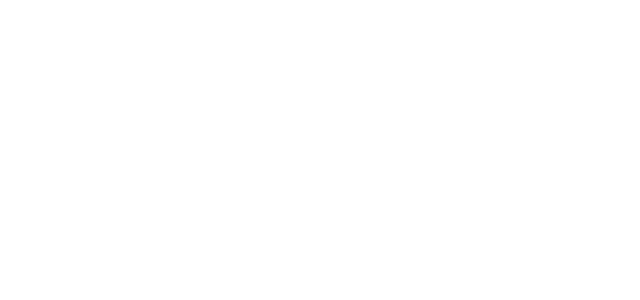
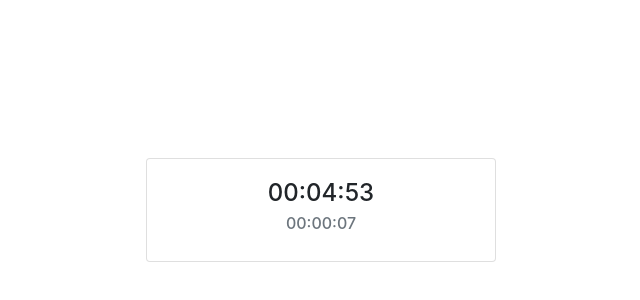
Before and after one commit to 19700101000000/go-livecomments, a Vue app in the folder vue-livecomments/: page /#/live/1 in a window 1280 px wide. Shown: the part 190-490 px from the top of the page, without its empty margins (319-959 px from the left). Built offline with nearby package versions, Linux system fonts and the light colour scheme.

Commit message:
Add Timer

```diff
--- /dev/null
+++ b/vue-livecomments/src/components/LiveMenu.vue
@@ -0,0 +1,40 @@
+<template>
+  <b-container id="live-screen-menu" class="h-100" fluid>
+    <b-row class="h-100 align-items-end pb-3">
+      <b-col>
+        <b-button
+          variant="outline-light">
+          Timer Setting
+        </b-button>
+        <b-button
+          variant="outline-light"
+          class="ml-3">
+          Live Setting
+        </b-button>
+      </b-col>
+      <b-col class="mx-auto text-right">
+        <b-button
+          variant="danger"
+          @click="onClickDummyComment">
+          Dummy Comment
+        </b-button>
+      </b-col>
+    </b-row>
+  </b-container>
+</template>
+
+<script>
+export default {
+  methods: {
+    onClickDummyComment () {
+      this.$emit('clickDummyComment')
+    },
+  }
+}
+</script>
+
+<style scope>
+#live-screen-menu {
+  background-color: rgba(0, 0, 0, 0.8);
+}
+</style>
--- /dev/null
+++ b/vue-livecomments/src/components/Timer.vue
@@ -0,0 +1,44 @@
+<template>
+  <b-container class="h-100">
+    <b-row class="h-100 align-items-center">
+      <b-col sm="4" class="text-center mx-auto">
+        <b-card
+          :title="timer"
+          :sub-title="count + ''"></b-card>
+      </b-col>
+    </b-row>
+  </b-container>
+</template>
+
+<script>
+export default {
+  computed: {
+    timer () {
+      const time  = this.$store.state.timer.time
+      const count = this.$store.state.timer.count
+      const remaining = time - count
+
+      const second = 1000
+      const minute = 60 * second
+      const hour   = 60 * minute
+
+      const hours   = Math.floor(remaining / hour)
+      const minutes = Math.floor(remaining % hour / minute)
+      const seconds = Math.floor(remaining % minute / second)
+      return `${`0${hours}`.slice(-2)}:${`0${minutes}`.slice(-2)}:${`0${seconds}`.slice(-2)}`
+    },
+    count () {
+      const count = this.$store.state.timer.count
+
+      const second = 1000
+      const minute = 60 * second
+      const hour   = 60 * minute
+
+      const hours   = Math.floor(count / hour)
+      const minutes = Math.floor(count % hour / minute)
+      const seconds = Math.floor(count % minute / second)
+      return `${`0${hours}`.slice(-2)}:${`0${minutes}`.slice(-2)}:${`0${seconds}`.slice(-2)}`
+    }
+  }
+}
+</script>
--- a/vue-livecomments/src/pages/Live.vue
+++ b/vue-livecomments/src/pages/Live.vue
@@ -1,19 +1,21 @@
 <template>
   <div id="live-screen" class="h-100" :style="styles.liveScreen">
-    <!-- TODO: live-screen-menu to outer component -->
-    <div id="live-screen-menu" class="h-100 w-100" :style="styles.liveScreenMenu">
-      <b-button
-        variant="outline-danger"
-        size="lg"
-        @click="onClickDummyComment">
-        Dummy Comment
-      </b-button>
-    </div>
+    <live-menu
+      :style="styles.liveScreenMenu"
+      @clickDummyComment="onClickDummyComment"></live-menu>
+    <timer></timer>
   </div>
 </template>
 
 <script>
+import LiveMenu from '@/components/LiveMenu.vue'
+import Timer from '@/components/Timer.vue'
+
 export default {
+  components: {
+    LiveMenu,
+    Timer,
+  },
   data () {
     return {
       comments: [/* {
@@ -23,13 +25,15 @@
       eventTimeout: {
         hideMenu: null,
       },
+      eventInterval: {
+        countTimer: null,
+      },
       styles: {
         liveScreen: {
-          backgroundColor: 'white'
+          backgroundColor: this.$store.state.bgColor,
         },
         liveScreenMenu: {
           display: 'none',
-          backgroundColor: 'rgba(0,0,0,0.2)',
           position: 'absolute',
           zIndex: '1'
         }
@@ -68,16 +72,25 @@
       /* add comment to screen */
       const screen = window.document.getElementById("live-screen")
       screen.appendChild(element)
-    }
-  },
-  mounted () {
-    window.document.onmousemove = (e) => {
+    },
+    onMouseMove(/* e MouseEvent */) {
       this.styles.liveScreenMenu.display = 'block'
       window.clearTimeout(this.eventTimeout.hideMenu)
       this.eventTimeout.hideMenu = window.setTimeout(() => {
         this.styles.liveScreenMenu.display = 'none'
       }, 2000)
-    }
+    },
+    countTimer() {
+      this.$store.commit('countTimer', 1000)
+      if (this.$store.state.timer === this.$store.state.count) {
+        window.clearInterval(this.eventInterval.countTimer)
+      }
+    },
+  },
+  mounted () {
+    window.document.onmousemove = this.onMouseMove
+
+    this.eventInterval.countTimer = window.setInterval(this.countTimer, 1000)
   }
 }
 </script>
@@ -89,5 +102,7 @@
 }
 .comment {
   white-space: nowrap;
+  position: absolute;
+  top: 10em;
 }
 </style>
--- a/vue-livecomments/src/store.js
+++ b/vue-livecomments/src/store.js
@@ -5,11 +5,21 @@
 
 export default new Vuex.Store({
   state: {
-    bgColor: 'red',
+    bgColor: 'white',
+    timer: {
+      time: 5 * 60 * 1000,
+      count: 0,
+    },
   },
   mutations: {
     setColor(state, c/*string*/) {
       state.bgColor = c
     },
+    countTimer(state, ms) {
+      state.timer.count += ms
+      if (state.timer.count >= state.timer.time) {
+        state.timer.count = state.timer.time
+      }
+    },
   },
 })
```
